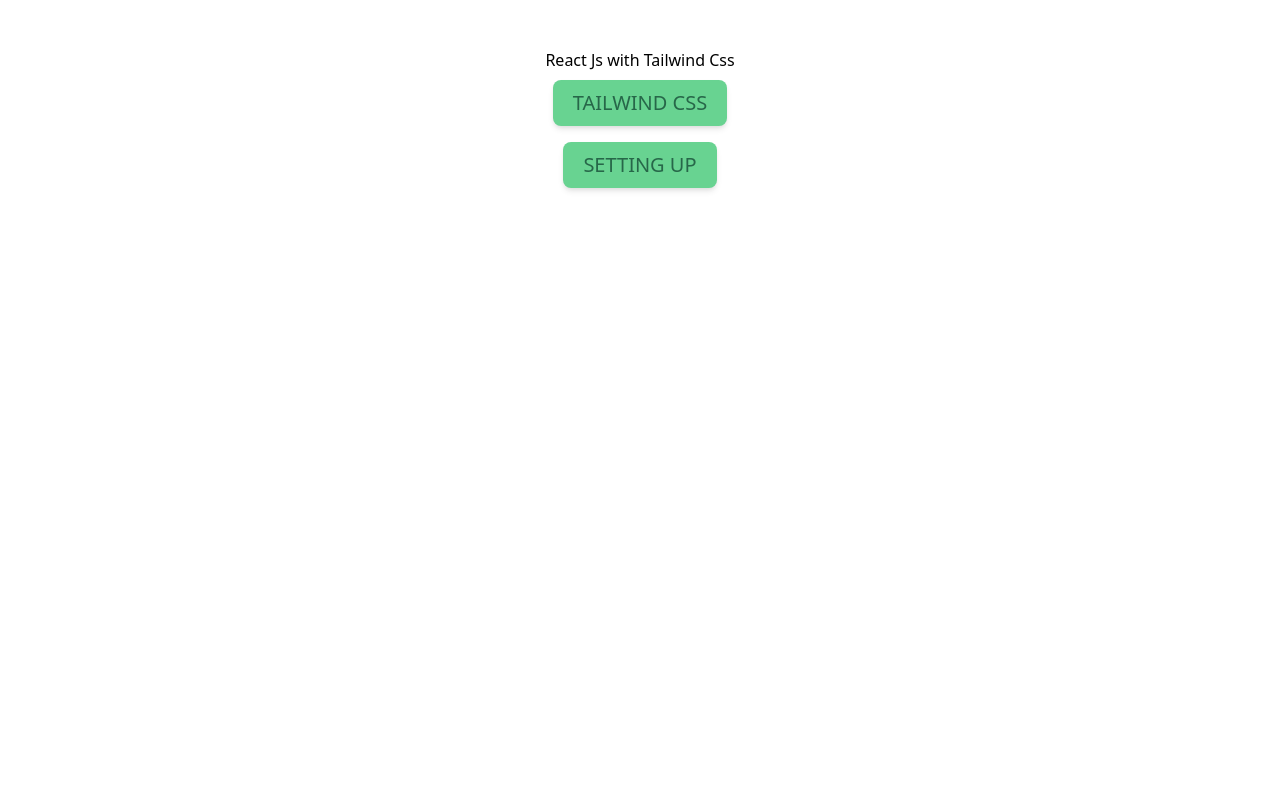
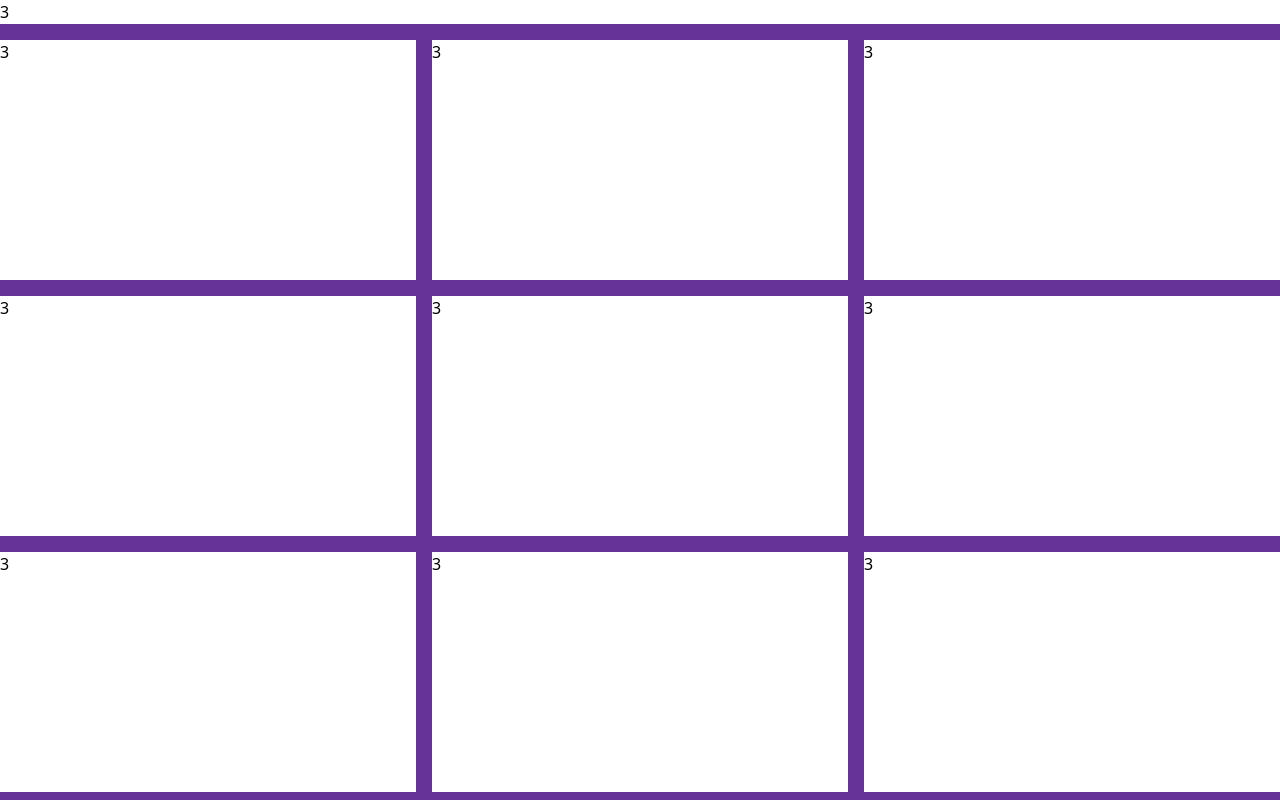
Before and after one commit to muqsithck/media-library, a React (Create React App) app: page / in a window 1280 px wide. Shown: the top 800 px of the page. Built offline with nearby package versions, Linux system fonts and the light colour scheme.

Commit message:
first commit

```diff
--- a/src/App.css
+++ b/src/App.css
@@ -1,38 +1,3 @@
-.App {
-  text-align: center;
+.item-wrapper {
+  height: 30vh;
 }
-
-.App-logo {
-  height: 40vmin;
-  pointer-events: none;
-}
-
-@media (prefers-reduced-motion: no-preference) {
-  .App-logo {
-    animation: App-logo-spin infinite 20s linear;
-  }
-}
-
-.App-header {
-  background-color: #282c34;
-  min-height: 100vh;
-  display: flex;
-  flex-direction: column;
-  align-items: center;
-  justify-content: center;
-  font-size: calc(10px + 2vmin);
-  color: white;
-}
-
-.App-link {
-  color: #61dafb;
-}
-
-@keyframes App-logo-spin {
-  from {
-    transform: rotate(0deg);
-  }
-  to {
-    transform: rotate(360deg);
-  }
-}
--- a/src/App.js
+++ b/src/App.js
@@ -1,17 +1,16 @@
 import React from "react";
-import Button from "./components/button";
+import './App.css'
+import { Provider } from "react-redux";
+import store from "./redux/store";
+import Landing from './components/landing'
+
+
 
 function App() {
   return (
-    <div className="flex flex-col w-3/4 mx-auto my-12 items-center">
-      <h1>React Js with Tailwind Css</h1>
-      <Button onClick={() => console.log("I was clicked")}>
-        <a href="https://tailwindcss.com/docs" target='_blank'> Tailwind Css </a>
-      </Button>
-      <Button onClick={() => console.log("I was clicked")}>
-        <a href="https://www.smashingmagazine.com/2020/02/tailwindcss-react-project/" target='_blank'>Setting Up</a>
-      </Button>
-    </div>
+    <Provider store={store}>
+         <Landing />
+     </Provider>
   );
 }
 
--- a/src/components/button.js
+++ /dev/null
@@ -1,13 +0,0 @@
-import React from "react";
-
-export default function Button({ children, ...buttonProps }) {
-  return (
-    <button
-      className="px-5 py-2 m-2 rounded-lg bg-green-400 text-green-800 text-xl font-light uppercase shadow-md hover:shadow-lg"
-      {...buttonProps}
-
-    >
-      {children}
-    </button>
-  );
-}
--- /dev/null
+++ b/src/components/landing/index.js
@@ -0,0 +1,27 @@
+import React from 'react'
+
+export default function Index() {
+    return (
+
+  <div className="grid grid-cols-3 gap-4">
+  <div className="col-span-3 bg-white">3</div>
+
+  <div className="col-span-1 bg-white item-wrapper" >3</div>
+  <div className="col-span-1 bg-white item-wrapper" >3</div>
+  <div className="col-span-1 bg-white item-wrapper" >3</div>
+
+  <div className="col-span-1 bg-white item-wrapper" >3</div>
+  <div className="col-span-1 bg-white item-wrapper" >3</div>
+  <div className="col-span-1 bg-white item-wrapper" >3</div>
+
+  <div className="col-span-1 bg-white item-wrapper" >3</div>
+  <div className="col-span-1 bg-white item-wrapper" >3</div>
+  <div className="col-span-1 bg-white item-wrapper" >3</div>
+
+  <div className="col-span-1 bg-white item-wrapper" >3</div>
+  <div className="col-span-1 bg-white item-wrapper" >3</div>
+  <div className="col-span-1 bg-white item-wrapper" >3</div>
+
+</div>
+    )
+}
--- a/src/index.css
+++ b/src/index.css
@@ -1,13 +1,3 @@
 body {
-  margin: 0;
-  font-family: -apple-system, BlinkMacSystemFont, 'Segoe UI', 'Roboto', 'Oxygen',
-    'Ubuntu', 'Cantarell', 'Fira Sans', 'Droid Sans', 'Helvetica Neue',
-    sans-serif;
-  -webkit-font-smoothing: antialiased;
-  -moz-osx-font-smoothing: grayscale;
+ background-color: rebeccapurple;
 }
-
-code {
-  font-family: source-code-pro, Menlo, Monaco, Consolas, 'Courier New',
-    monospace;
-}
--- a/src/index.js
+++ b/src/index.js
@@ -1,6 +1,7 @@
 import React from 'react';
 import ReactDOM from 'react-dom';
 import './styles/main.css';
+import './index.css'
 import App from './App';
 import * as serviceWorker from './serviceWorker';
 
--- /dev/null
+++ b/src/redux/reducers/contacts.js
@@ -0,0 +1,45 @@
+const initialState = {
+    contacts:[],
+    history: [],
+    loader: false,
+    currentContact:{}
+}
+
+const familyReducer = (state = initialState, { type, payload }) => {
+    switch (type) {
+
+        case 'SEND_OTP__REQUEST': {
+            return {
+                ...state, loader: true
+            }
+        }
+
+        case 'SEND_OTP__SUCCESS': {
+            return {
+                ...state, loader: false, history: payload
+            }
+        }
+        case 'SEND_OTP__FAILED': {
+            return {
+                ...state, loader: false,
+            }
+        }
+
+        case 'ADD_HISTORY': {
+            return {
+                ...state, history:  [...state.history, payload ],
+            }
+        }
+        case 'SET_CONTACT': {
+            return {
+                ...state, currentContact:  payload,
+            }
+        }
+
+
+        default:
+            return state
+    }
+}
+
+export default familyReducer
--- /dev/null
+++ b/src/redux/reducers/index.js
@@ -0,0 +1,5 @@
+import { combineReducers } from 'redux'
+import contact from './contacts'
+
+const rootReducer = combineReducers({ contact })
+export default rootReducer
--- /dev/null
+++ b/src/redux/store.js
@@ -0,0 +1,6 @@
+import { createStore, applyMiddleware } from 'redux'
+import thunk from 'redux-thunk'
+import reducer from './reducers/index'
+const createStoreWithMiddleware = applyMiddleware(thunk)(createStore)
+const store = createStoreWithMiddleware(reducer, window.__REDUX_DEVTOOLS_EXTENSION__ && window.__REDUX_DEVTOOLS_EXTENSION__())
+export default store
```
Also changed, not shown: package.json (+5 -4 lines), src/redux/actions/action.js (added, +31 -0 lines), src/components/head/index.js (added), 1 other file (tests, documents, lock files or other folders).
